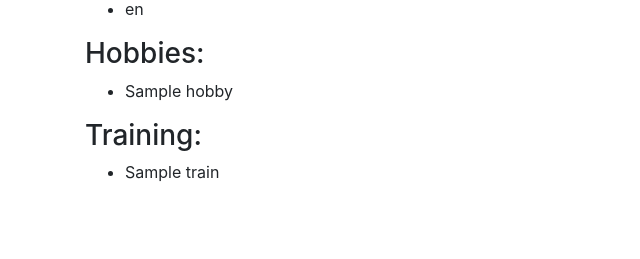
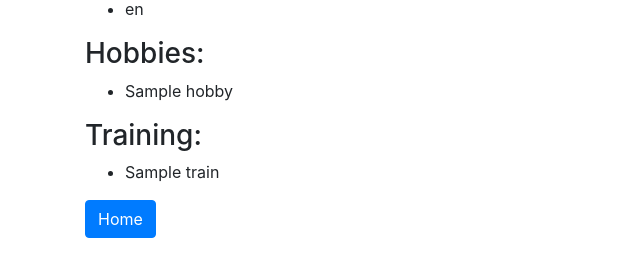
Before and after one commit to RamiRafee/CRUD-Operations-University-Lab, a Flask app: template templates/person.html in a window 1280 px wide. Shown: the part 541-800 px from the top of the page, without its empty margins (0-640 px from the left). Run offline with Flask 2, Linux system fonts and the light colour scheme; the template is opened without the code that fills it: most values are stand-ins (such as "Sample title", 1, 10 or a date in 2020); some libraries are stand-ins or nearby versions.

Commit message:
added: easy routing

```diff
--- a/templates/person.html
+++ b/templates/person.html
@@ -39,6 +39,7 @@
                 </tr>
             </tbody>
         </table>
+        {% if title != 'UPDATED' %}
         <h3>Courses:</h3>
         <ul>
             {% for course in courses %}
@@ -66,6 +67,11 @@
             <li>{{ train }}</li>
             {% endfor %}
         </ul>
+        {% endif %}
+        <form action="/" method="GET">
+            <input type="submit" class="btn btn-primary" value="Home" name="submit" />
+        </form>
     </div>
+
 </body>
 </html>
--- a/templates/update_person.html
+++ b/templates/update_person.html
@@ -24,6 +24,7 @@
             Email: <input class="form-control" type="text" name="email" value="{{ person[6] }}"><br>
             <input type="submit" value="Update" class="btn btn-primary">
         </form>
+
     </div>
 </body>
 </html>
```
